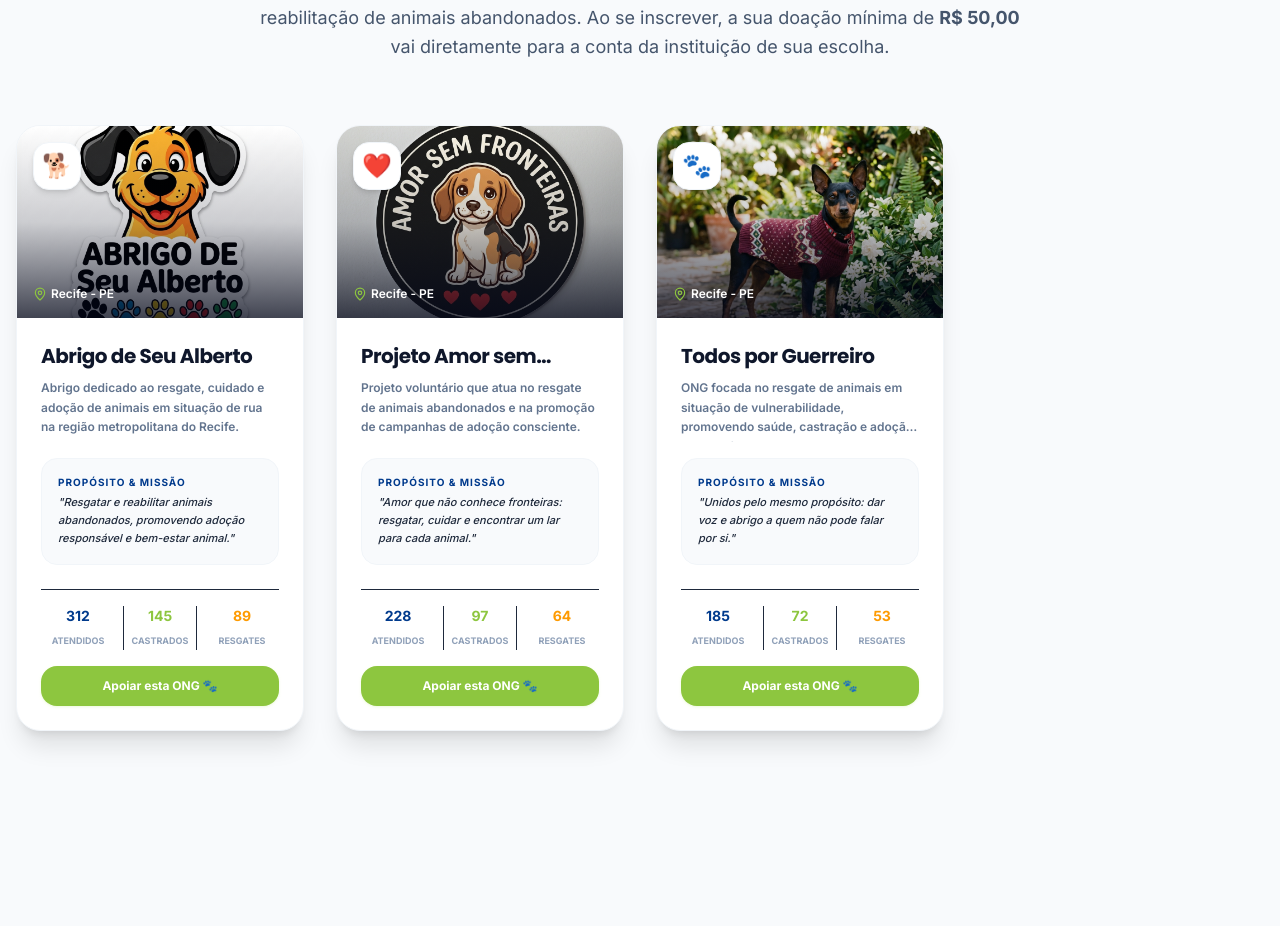
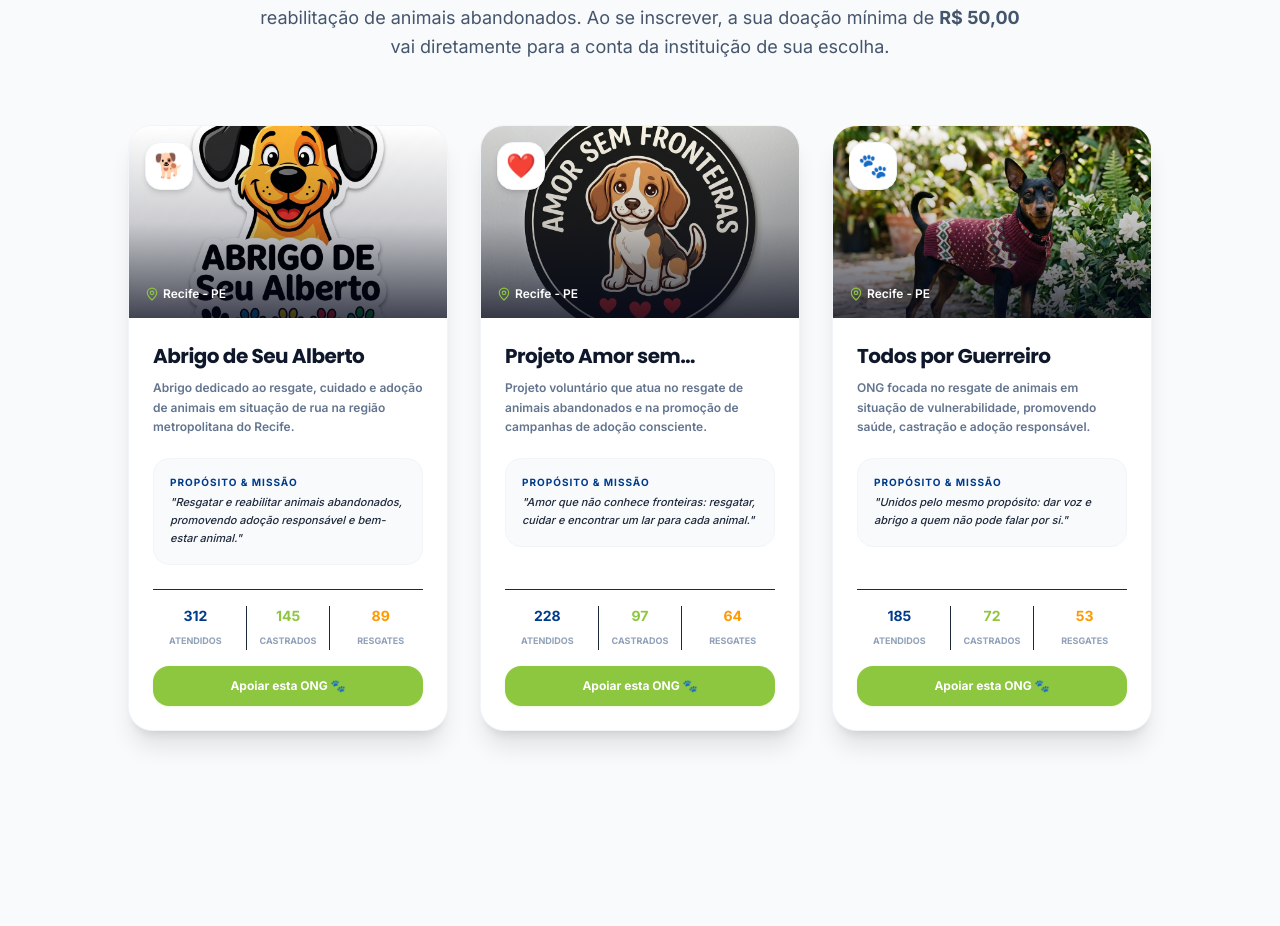
Before and after one commit to petsalutrecife/caominhada-petsalut, a Next.js app: page / in a window 1280 px wide. Shown: the part 2063-2989 px from the top of the page. Built offline with nearby package versions, Linux system fonts and the light colour scheme; no server answers; the database is empty.

Commit message:
fix: centraliza o grid com as 3 instituicoes parceiras

```diff
--- a/src/app/page.tsx
+++ b/src/app/page.tsx
@@ -390,7 +390,7 @@
             </p>
           </div>
 
-          <div className="grid grid-cols-1 md:grid-cols-2 lg:grid-cols-4 gap-8">
+          <div className="grid grid-cols-1 md:grid-cols-3 gap-8 max-w-5xl mx-auto">
             {institutions.filter(inst => inst.status === 'Ativo').map((inst) => (
               <div
                 key={inst.id}
```
